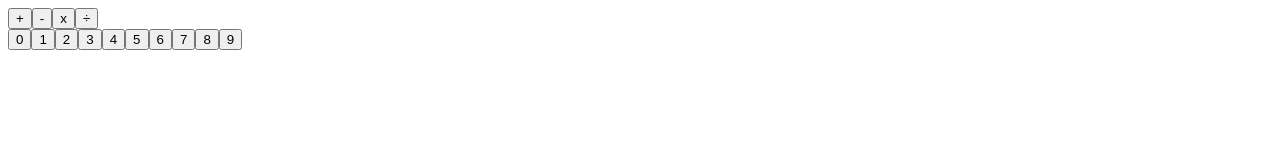
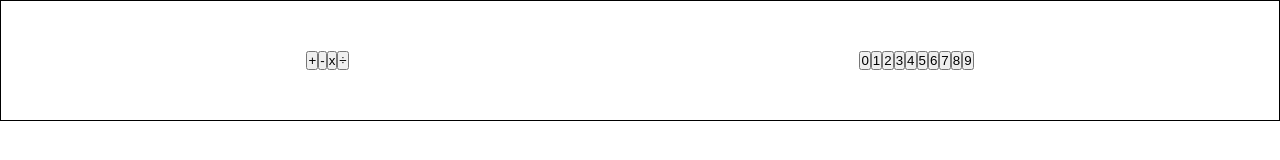
Before and after one commit to WenardKen57/my-calculator, a plain HTML site: page index.html in a window 1280 px wide. Drawn offline with Linux system fonts and the light colour scheme.

Commit message:
feat: add assign operator button, & layout button

```diff
--- a/index.html
+++ b/index.html
@@ -3,6 +3,7 @@
 <head>
   <meta charset="UTF-8">
   <meta name="viewport" content="width=device-width, initial-scale=1.0">
+  <link rel="stylesheet" href="style.css">
   <title>My Calculator</title>
 </head>
 <body>
--- a/script.js
+++ b/script.js
@@ -7,13 +7,16 @@ const operationButton = document.createElement("button");
 operationButton.classList.toggle("operationButton");
 
 const addOperationButton = operationButton.cloneNode(true);
+const subtractOperationButton = operationButton.cloneNode(true);
+const multiplyOperationButton = operationButton.cloneNode(true);
+const divideOperationButton = operationButton.cloneNode(true);
+const equalOperationButton = operationButton.cloneNode(true);
+
 addOperationButton.textContent = "+";
-const subtractOperationButton = operationButton.cloneNode(true);
 subtractOperationButton.textContent = "-";
-const multiplyOperationButton = operationButton.cloneNode(true);
 multiplyOperationButton.textContent = "x";
-const divideOperationButton = operationButton.cloneNode(true);
 divideOperationButton.textContent = "÷";
+equalOperationButton.textContent = "=";
 
 operationButtonContainer.appendChild(addOperationButton);
 operationButtonContainer.appendChild(subtractOperationButton);
--- /dev/null
+++ b/style.css
@@ -0,0 +1,12 @@
+* {
+  margin: 0;
+  padding: 0;
+  box-sizing: border-box;
+}
+
+#container {
+  border: 1px solid black;
+  padding: 50px;
+  display: flex;
+  justify-content: space-around;
+}
```
